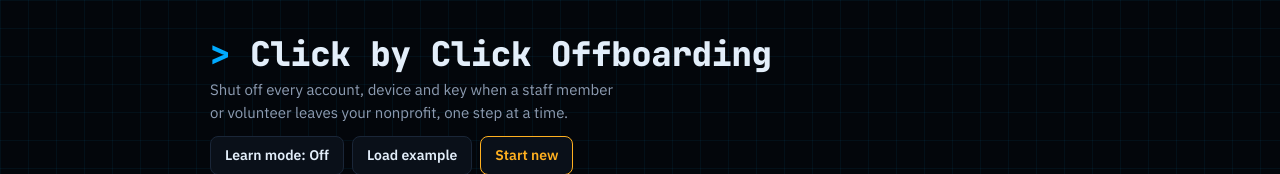
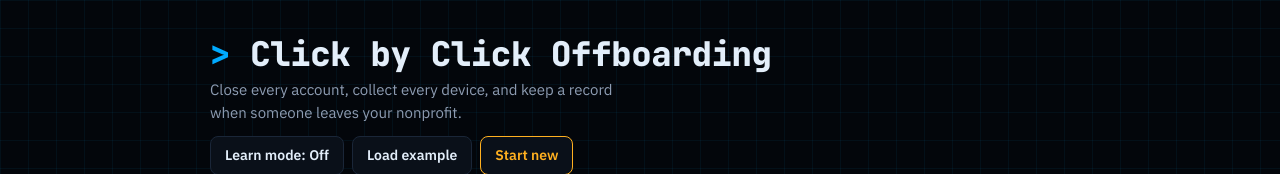
Before and after one commit to Catherine-Jason/click-by-click-offboarding, a plain HTML site: page index.html in a window 1280 px wide. Shown: the top 174 px of the page. Drawn offline with Linux system fonts and the light colour scheme.

Commit message:
Add CLAUDE.md mirroring rules and new tagline
Co-Authored-By: Claude Opus 5.5 <noreply@anthropic.com>

```diff
--- a/index.html
+++ b/index.html
@@ -215,7 +215,7 @@ footer{font-size:12.5px; color:var(--muted); display:flex; flex-direction:column
   <header class="top">
     <div>
       <h1>Click by Click Offboarding</h1>
-      <p class="sub">Shut off every account, device and key when a staff member or volunteer leaves your nonprofit, one step at a time.</p>
+      <p class="sub">Close every account, collect every device, and keep a record when someone leaves your nonprofit.</p>
     </div>
     <div class="actions">
       <button class="btn" id="btnLearn" type="button" aria-pressed="false">Learn mode: Off</button>
```
Also changed, not shown: 2 other files.
